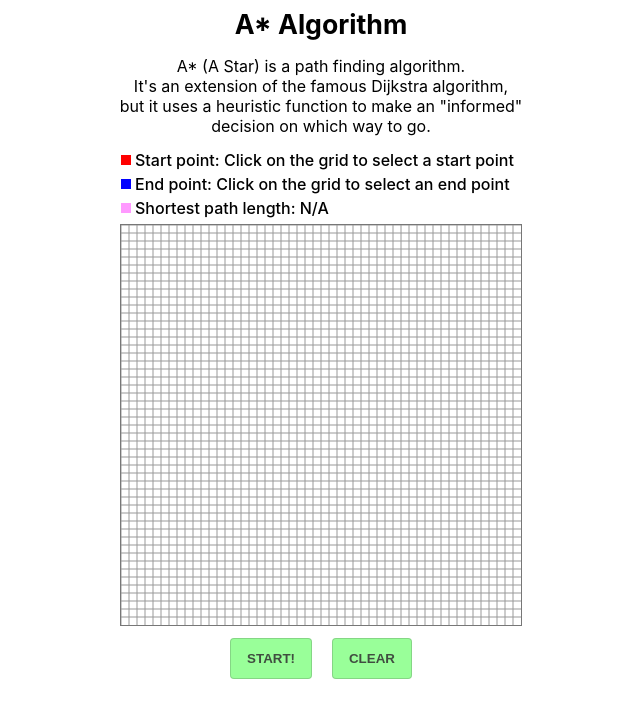
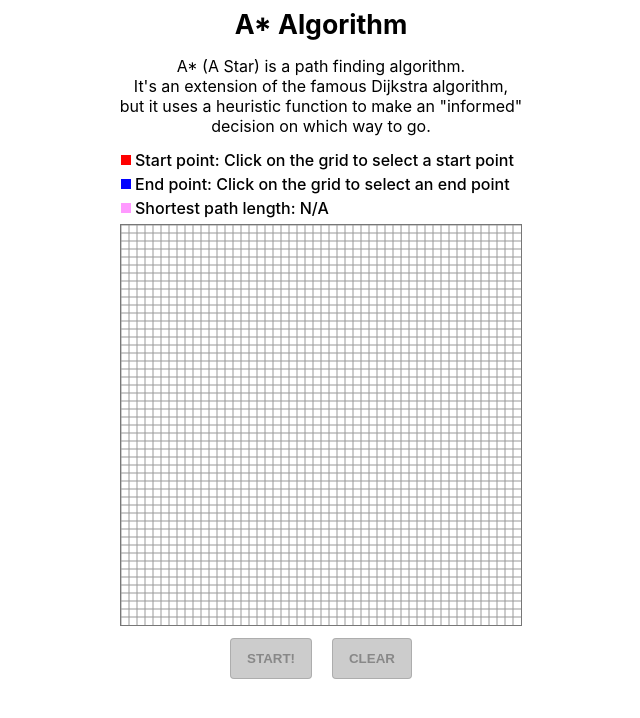
Before and after one commit to pablogarin/astar_nodejs, a React (Create React App) app: page / in a window 1280 px wide. Shown: the top 718 px of the page, without its empty margins (319-959 px from the left). Built offline with nearby package versions, Linux system fonts and the light colour scheme.

Commit message:
Feat: added button disabled microinteraction

```diff
--- a/src/App.js
+++ b/src/App.js
@@ -268,8 +268,8 @@ function App() {
         />
       </div>
       <ButtonContainer>
-        <Button onClick={pathFinder} disabled={isRunning}>Start!</Button>
-        <Button onClick={clearNodes} disabled={isRunning}>Clear</Button>
+        <Button onClick={pathFinder} disabled={!endNode || isRunning}>Start!</Button>
+        <Button onClick={clearNodes} disabled={!endNode || isRunning}>Clear</Button>
       </ButtonContainer>
     </div>
   );
--- a/src/styled/Button.js
+++ b/src/styled/Button.js
@@ -12,10 +12,15 @@ const Button = styled.button`
   cursor: pointer;
   font-weight: bold;
   color: ${props => props.textColor ? props.textColor : '#333d'};
+  &[disabled] {
+    transition: none;
+    color: #888;
+    background: #ccc;
+  }
   &:active, &:focus {
     outline: none;
   }
-  &:hover {
+  &:not([disabled]):hover {
     box-shadow: rgb(0 0 0 / 20%) 0px 3px 3px -2px, rgb(0 0 0 / 14%) 0px 3px 4px 0px, rgb(0 0 0 / 12%) 0px 1px 8px 0px;
     &:before {
       display: block;
```
